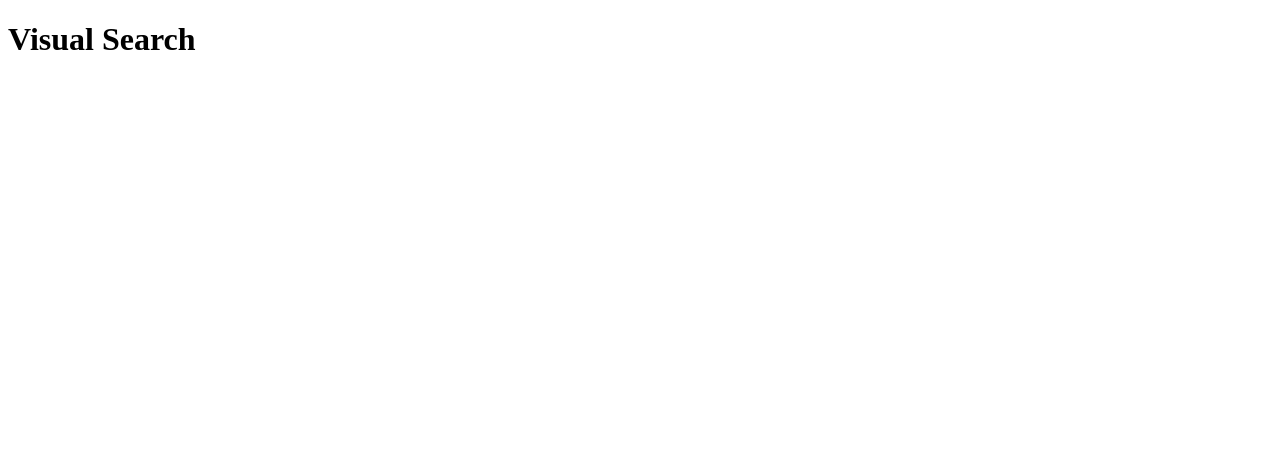
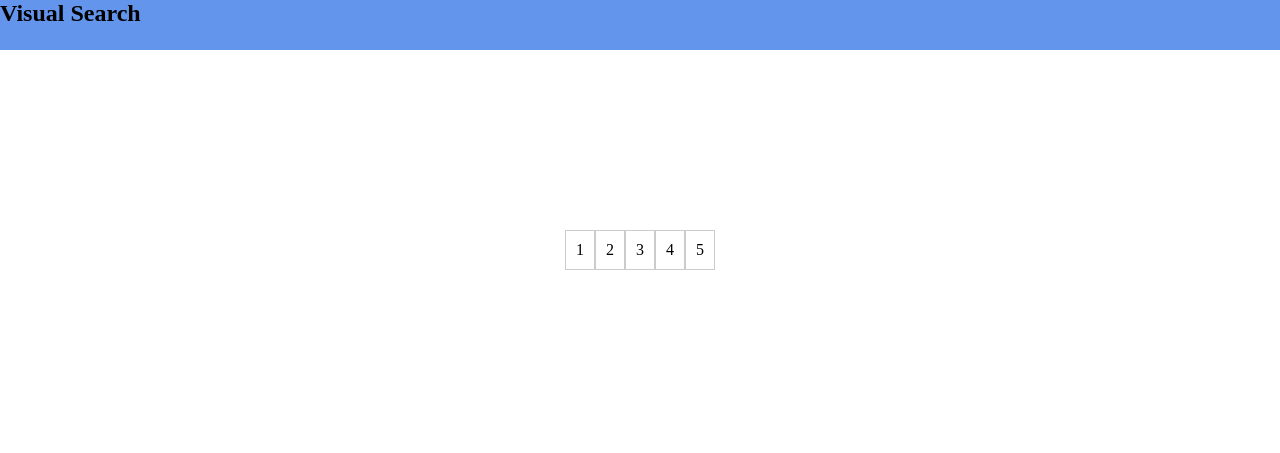
Before and after one commit to cpomul/VisualData, a plain HTML site: page index.html in a window 1280 px wide. Drawn offline with Linux system fonts and the light colour scheme.

Commit message:
Add ArrayCreator class for array generation and rendering

```diff
--- /dev/null
+++ b/ArrayCreator.js
@@ -0,0 +1,21 @@
+export class ArrayCreator{
+    constructor(){
+        this.array = [];
+    }
+    generateArray(size){
+        for (let i = 1; i <= size; i++) {
+            this.array.push(i);
+        }
+        return this.array;
+    }
+    renderArray(containerId){
+        const container = document.getElementById(containerId);
+       // container.innerHTML = '';
+        this.array.forEach((element) => {
+            const box = document.createElement('div');
+            box.className = 'array-item';
+            box.textContent = element;
+            container.appendChild(box);
+        });
+    }
+}
--- a/index.html
+++ b/index.html
@@ -7,8 +7,23 @@
 </head>
 <body>
     <header>
-        <h1>Visual Search</h1>
+        <nav id="navBar">
+            <h2>Visual Search</h2>
 
+        </nav>
     </header>
+    <main>
+<!--        <div class="array">-->
+<!--            <div class="array-item">1</div>-->
+<!--            <div class="array-item">2</div>-->
+<!--            <div class="array-item">3</div>-->
+<!--            <div class="array-item">4</div>-->
+<!--            <div class="array-item">5</div>-->
+<!--        </div>-->
+        <div id="array-container">
+
+        </div>
+    </main>
+    <script type="module" src="index.js"></script>
 </body>
 </html>
--- a/index.js
+++ b/index.js
@@ -0,0 +1,16 @@
+/*
+function linearSearch(array, num) {
+    for (let i = 0; i < array.length; i++) {
+        if (array[i] === num) {
+            return i;
+        }
+    }
+    return -1;
+}
+const numbers = [2, 4, 67, 8, 44, 6, 12];
+console.log(linearSearch(numbers, 6));*/
+import {ArrayCreator} from "./ArrayCreator.js";
+
+const arrayCreator = new ArrayCreator();
+console.log(arrayCreator.generateArray(5));
+arrayCreator.renderArray("array-container");
--- a/style.css
+++ b/style.css
@@ -0,0 +1,19 @@
+*{
+    margin: 0;
+    padding: 0;
+}
+#navBar{
+    height: 50px;
+    background-color: cornflowerblue;
+}
+#array-container {
+    display: flex;
+    justify-content: center;
+    align-items: center;
+    height: 50vh;
+}
+
+.array-item {
+    border: 1px solid #ccc;
+    padding: 10px;
+}
```
